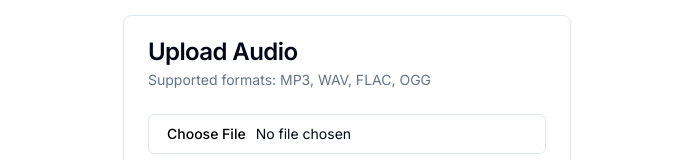
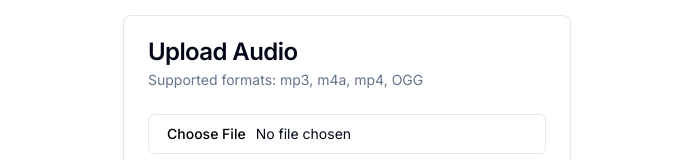
Before and after one commit to santiago-visanto/meeting_minute_assembly, a Next.js app: page / in a window 1280 px wide. Shown: the part 201-361 px from the top of the page, without its empty margins (293-987 px from the left). Built offline with nearby package versions, Linux system fonts and the light colour scheme.

Commit message:
update format m4a

```diff
--- a/components/AudioUpload.tsx
+++ b/components/AudioUpload.tsx
@@ -50,7 +50,7 @@ export default function AudioUpload({ onUploadComplete }: { onUploadComplete: (u
           <Card>
             <CardHeader>
               <CardTitle>Upload Audio</CardTitle>
-              <CardDescription>Supported formats: MP3, WAV, FLAC, OGG</CardDescription>
+              <CardDescription>Supported formats: mp3, m4a, mp4, OGG</CardDescription>
             </CardHeader>
             <CardContent>
               <form onSubmit={handleSubmit} className="space-y-4">
@@ -58,7 +58,7 @@ export default function AudioUpload({ onUploadComplete }: { onUploadComplete: (u
                   type="file"
                   id="audio-file"
                   ref={inputFileRef}
-                  accept="audio/mp3,audio/wav,audio/flac,audio/ogg"
+                  accept="audio/mp3,audio/wav,audio/m4a,audio/ogg"
                   required
                 />
                 <Button type="submit" className="w-full" disabled={isUploading}>
```
